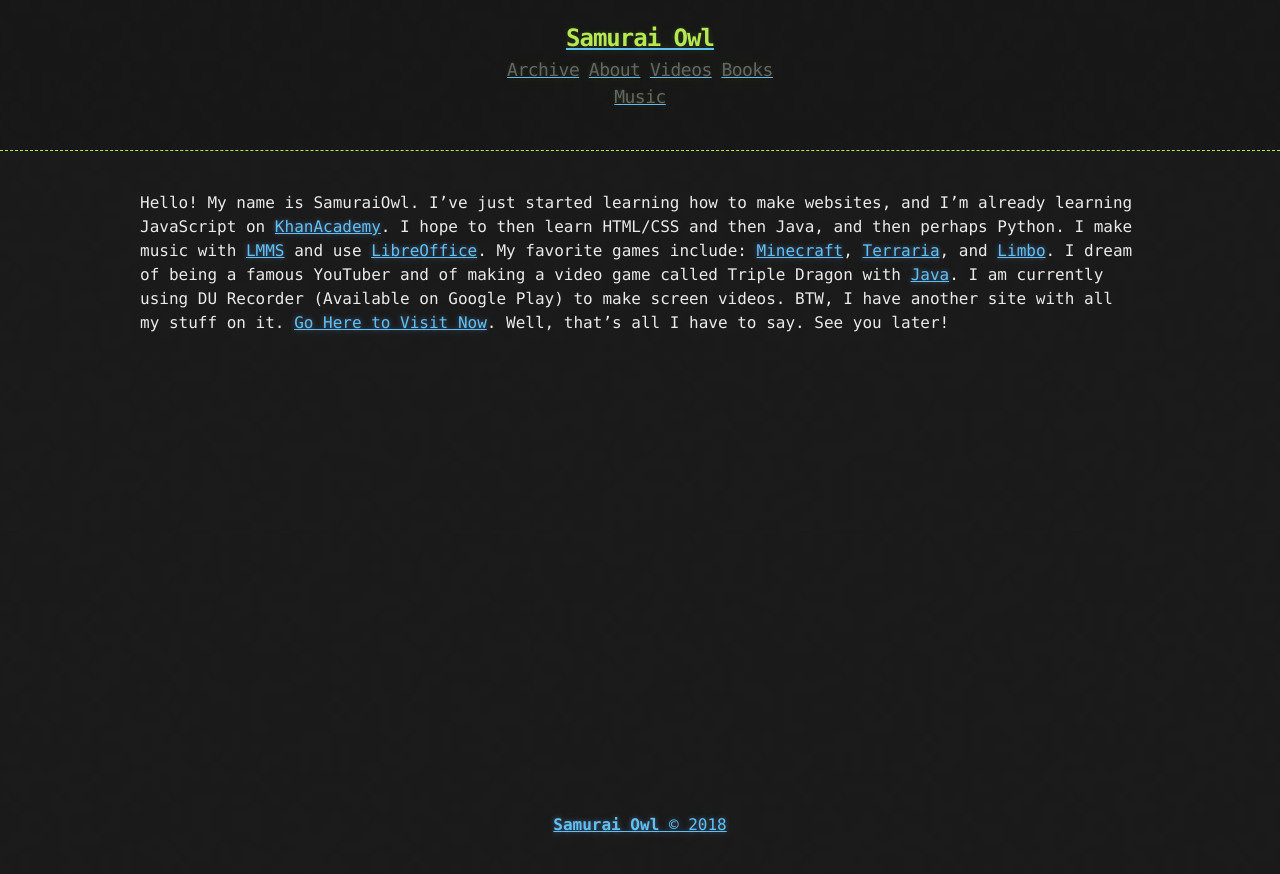
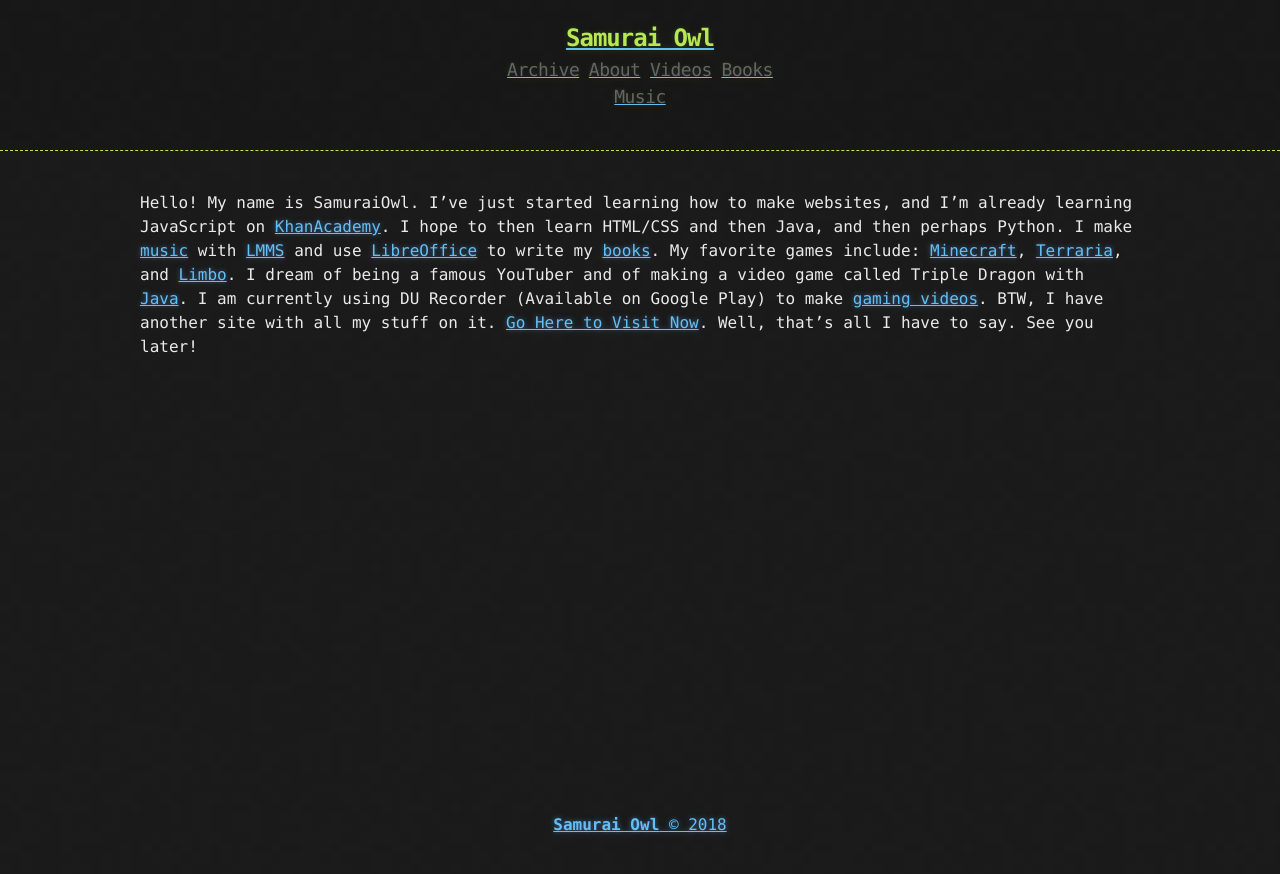
Before and after one commit to SamuraiOwl/samuraiowl.github.io, a Jekyll site: the page built from about.md, in a window 1280 px wide. Shown: the top 874 px of the page. Built offline with Jekyll 4.4.1, drawn with Linux system fonts in a browser that asks for light colours.

Commit message:
updateOne

```diff
--- a/about.md
+++ b/about.md
@@ -3,11 +3,11 @@
 title: About
 ---
 
-Hello! My name is SamuraiOwl. I've just started learning how to make websites, and I'm already learning JavaScript on [KhanAcademy](https://www.khanacademy.org/). I hope to then learn HTML/CSS and then Java, and then perhaps Python. I make music with [LMMS](https://lmms.io/) and use [LibreOffice](https://www.libreoffice.org/). My favorite games include:
+Hello! My name is SamuraiOwl. I've just started learning how to make websites, and I'm already learning JavaScript on [KhanAcademy](https://www.khanacademy.org/). I hope to then learn HTML/CSS and then Java, and then perhaps Python. I make [music](https://samuraiowl.github.io/music.html) with [LMMS](https://lmms.io/) and use [LibreOffice](https://www.libreoffice.org/) to write my [books](https://samuraiowl.github.io/books.html). My favorite games include:
  [Minecraft](https://minecraft.net/en-us),
  [Terraria](http://terraria.org/), and
  [Limbo](http://www.playdead.com/games/limbo/).
  I dream of being a famous YouTuber and of making a video game called Triple Dragon with [Java](https://java.com/en/).
- I am currently using DU Recorder (Available on Google Play) to make screen videos.
+ I am currently using DU Recorder (Available on Google Play) to make [gaming videos](samuraiowl.github.io/videos.html/gaming_videos.html).
  BTW, I have another site with all my stuff on it. [Go Here to Visit Now](https://sites.google.com/view/samuraiowl).
  Well, that's all I have to say. See you later!
```
